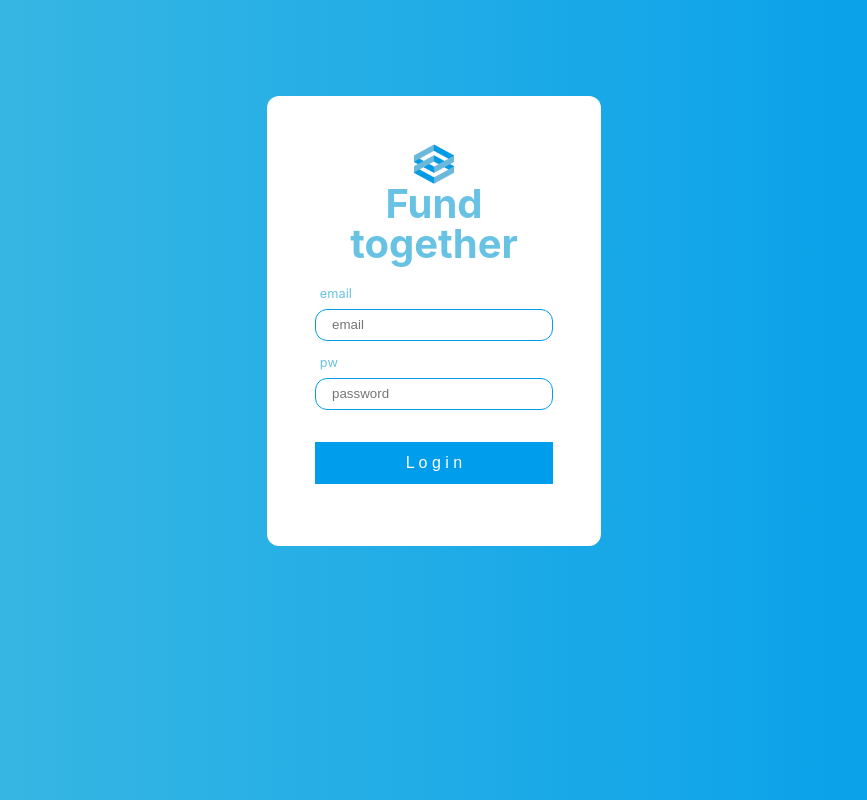
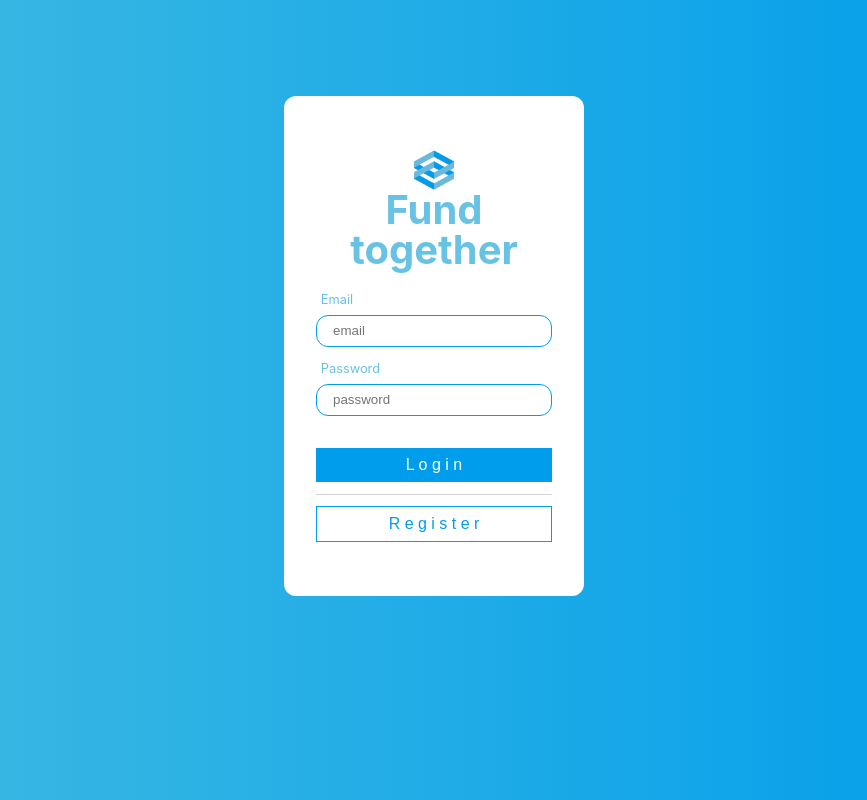
Before and after one commit to deokgoo/nextjs-toy-crowd_fund, a React (Create React App) app: page /funding/1/invest in a window 1280 px wide. Shown: the whole page, without its empty margins (206-1073 px from the left). Built offline with nearby package versions, Linux system fonts and the light colour scheme; no server answers.

Commit message:
feature: add register button

```diff
--- a/src/pages/login-guard/hooks/use-login.ts
+++ b/src/pages/login-guard/hooks/use-login.ts
@@ -1,10 +1,12 @@
 import { useEffect, useRef, useState } from 'react';
 import FirebaseService from '../../../services/firebaseService';
 import firebase from 'firebase';
+import { useHistory } from 'react-router-dom';
 
 const useLogin = ({Component, path}: any) => {
   const emailRef = useRef<HTMLInputElement>(null);
   const pwdRef = useRef<HTMLInputElement>(null);
+  const history = useHistory();
   const [authed, setAuthed] = useState<firebase.User|null>(null);
 
   const callBack = (user: firebase.User|null) => {
@@ -21,6 +23,7 @@ const useLogin = ({Component, path}: any) => {
     emailRef,
     pwdRef,
     authed,
+    history
   };
 };
 
--- a/src/pages/login-guard/login-guard.module.scss
+++ b/src/pages/login-guard/login-guard.module.scss
@@ -8,10 +8,12 @@
   justify-content: center;
   @include gradientMain;
   .card {
-    height: 450px;
+    height: 500px;
+    width: 70%;
     max-height: 550px;
-    width: 334px;
-    padding: 3rem;
+    max-width: 300px;
+    padding: 0 2rem;
+    justify-content: center;
     margin-top: 96px;
     display: flex;
     flex-direction: column;
@@ -51,12 +53,27 @@
     .submit {
       width: 100%;
       margin-top: 16px;
+      padding: 8px 0;
       border: none;
       font-size: 1rem;
-      padding: 12px 0;
       background-color: $color_main2;
       color: white;
       cursor: pointer;
     }
+    .line {
+      width: 100%;
+      height: 0.5px;
+      background-color: #d4d4d4;
+      margin: 12px 0;
+    }
+    .register {
+      width: 100%;
+      padding: 8px 0;
+      border: 1px solid $color_main2;
+      background-color: white;
+      font-size: 1rem;
+      color: $color_main2;
+      cursor: pointer;
+    }
   }
 }
--- a/src/pages/login-guard/login-guard.tsx
+++ b/src/pages/login-guard/login-guard.tsx
@@ -7,9 +7,10 @@ import logo from '../../img/logo.png';
 
 const LoginGuard = ({next: Component, path}: ComponentEntry) => {
   const {
+    authed,
     emailRef,
     pwdRef,
-    authed,
+    history,
   } = useLogin({Component, path});
 
   const login = async (e: FormEvent) => {
@@ -39,11 +40,13 @@ const LoginGuard = ({next: Component, path}: ComponentEntry) => {
           <form className={styles.card}>
             <img className={styles.logo} src={logo} alt=""/>
             <h1 className={styles.title}>Fund together</h1>
-            <label className={styles.label} htmlFor="login_email">email</label>
+            <label className={styles.label} htmlFor="login_email">Email</label>
             <input id="login_email" className={styles.input} type="email" ref={emailRef} placeholder="email" spellCheck={false}/>
-            <label className={styles.label} htmlFor="login_pw">pw</label>
+            <label className={styles.label} htmlFor="login_pw">Password</label>
             <input id="login_pw" className={styles.input} type="password" ref={pwdRef} placeholder="password"  />
             <button className={styles.submit} type={'submit'} onClick={login}>L o g i n</button>
+            <div className={styles.line}/>
+            <button className={styles.register} type={'submit'} onClick={() => history.push('/register')}>R e g i s t e r</button>
           </form>
         </div>
       </div>
```
